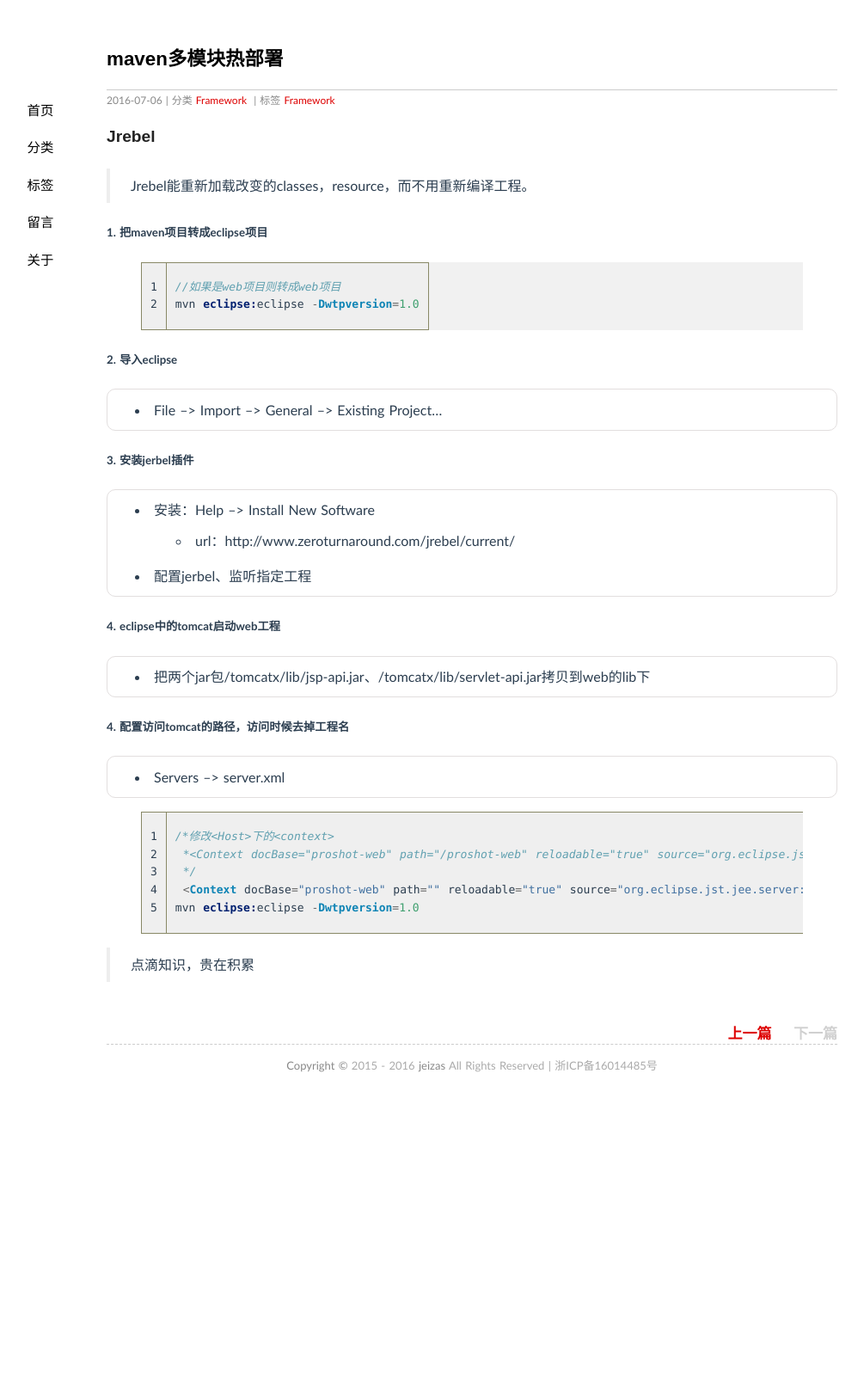
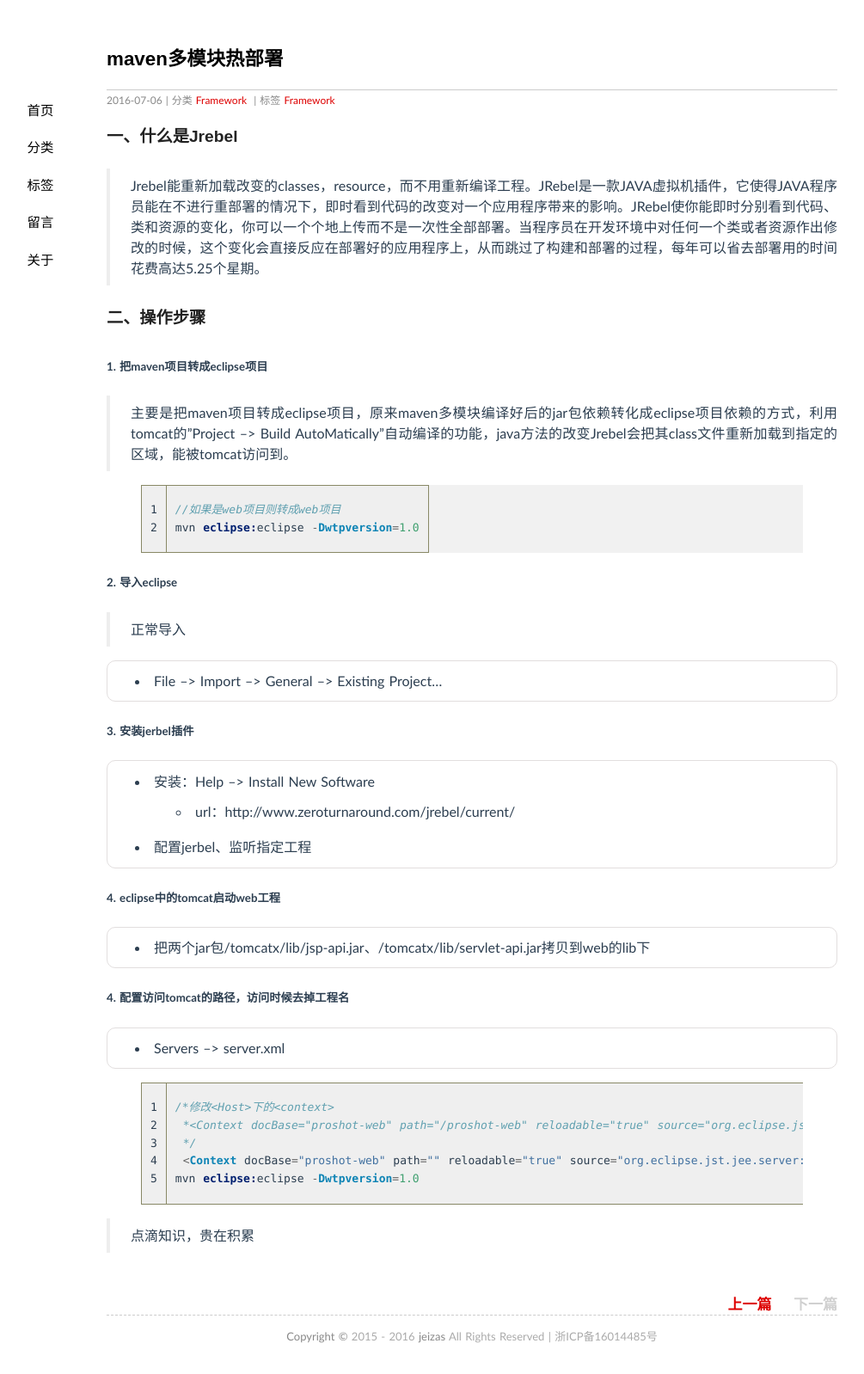
Before and after one commit to jeizas/jeizas.github.io, a Jekyll site: the page built from _posts/2016-07-06-jrebel.md, in a window 1280 px wide. Shown: the whole page at 86% size, without its empty margins (91-1096 px from the left). Built offline with Jekyll 4.4.1, drawn with Linux system fonts in a browser that asks for light colours; comment, search, counter and statistics services are not loaded; before the commit the page ends 1283 px from its top, so only the background shows below that.

Commit message:
修改：     _posts/2016-07-06-jrebel.md

```diff
--- a/_posts/2016-07-06-jrebel.md
+++ b/_posts/2016-07-06-jrebel.md
@@ -6,10 +6,14 @@ categories: [Framework]
 tags: Framework
 ---
 
-### Jrebel
-> Jrebel能重新加载改变的classes，resource，而不用重新编译工程。
+### 一、什么是Jrebel
+> Jrebel能重新加载改变的classes，resource，而不用重新编译工程。JRebel是一款JAVA虚拟机插件，它使得JAVA程序员能在不进行重部署的情况下，即时看到代码的改变对一个应用程序带来的影响。JRebel使你能即时分别看到代码、类和资源的变化，你可以一个个地上传而不是一次性全部部署。当程序员在开发环境中对任何一个类或者资源作出修改的时候，这个变化会直接反应在部署好的应用程序上，从而跳过了构建和部署的过程，每年可以省去部署用的时间花费高达5.25个星期。
+
+### 二、操作步骤
 
 ##### 1. 把maven项目转成eclipse项目
+
+> 主要是把maven项目转成eclipse项目，原来maven多模块编译好后的jar包依赖转化成eclipse项目依赖的方式，利用tomcat的"Project --> Build AutoMatically"自动编译的功能，java方法的改变Jrebel会把其class文件重新加载到指定的区域，能被tomcat访问到。
 
 {% highlight java linenos %}
 //如果是web项目则转成web项目
@@ -17,6 +21,8 @@ mvn eclipse:eclipse -Dwtpversion=1.0
 {% endhighlight linenos %}
 
 ##### 2. 导入eclipse
+
+> 正常导入
 
 - File --> Import --> General --> Existing Project...
 
```
